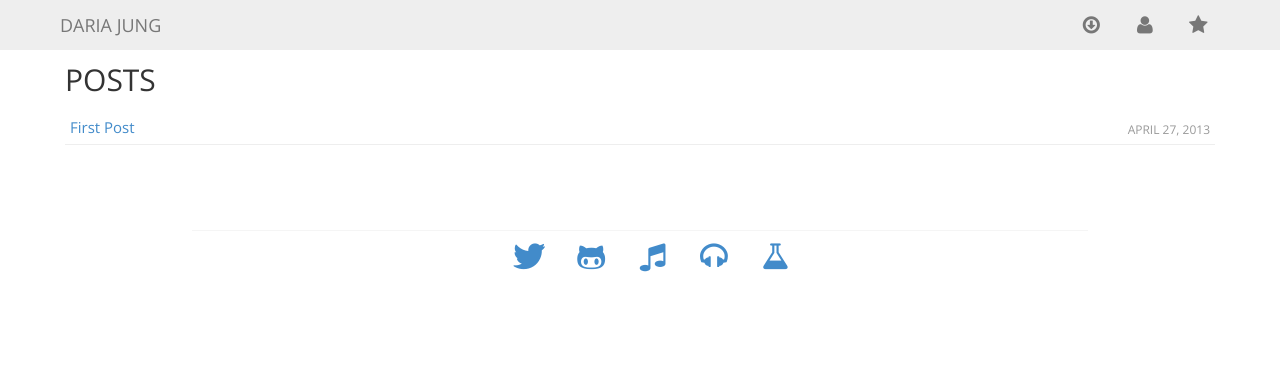
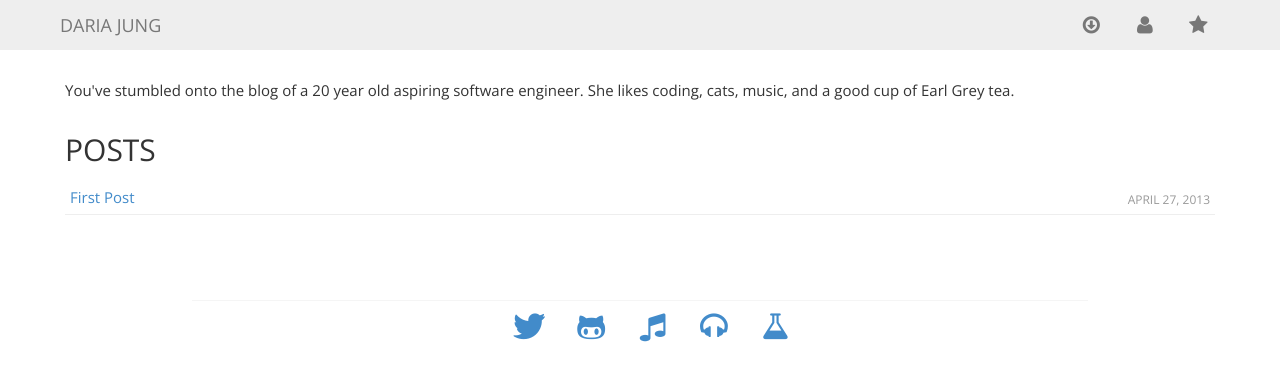
Before and after one commit to dariajung/dariajung.github.com, a Jekyll site: the page built from index.html, in a window 1280 px wide. Shown: the top 381 px of the page. Built offline with Jekyll 4.4.1, drawn with Linux system fonts in a browser that asks for light colours; nearby versions of some CDN libraries; Markdown is read by kramdown in place of the engine named in the settings; part of the change alters nothing that is shown.

Commit message:
last changes before going to sleep

```diff
--- a/_config.yml
+++ b/_config.yml
@@ -7,7 +7,7 @@ rdiscount:
 title : Daria Jung
 production_url : http:dariajung.github.com
 description: "catz, code, and a good cup of earl grey"
-disqus_shortname: dariajung
+disqus_shortname: dariajjung
 analytics:
 gauges:
 author :
--- a/index.html
+++ b/index.html
@@ -4,6 +4,8 @@ title: "Daria Jung | Posts"
 ---
 
 <section class="content">
+</br>
+<p>You've stumbled onto the blog of a 20 year old aspiring software engineer. She likes coding, cats, music, and a good cup of Earl Grey tea.</p></br>
   <h1 class="thin">POSTS</h1>
   <ul class="listing">
     {% for post in site.posts %}
```
